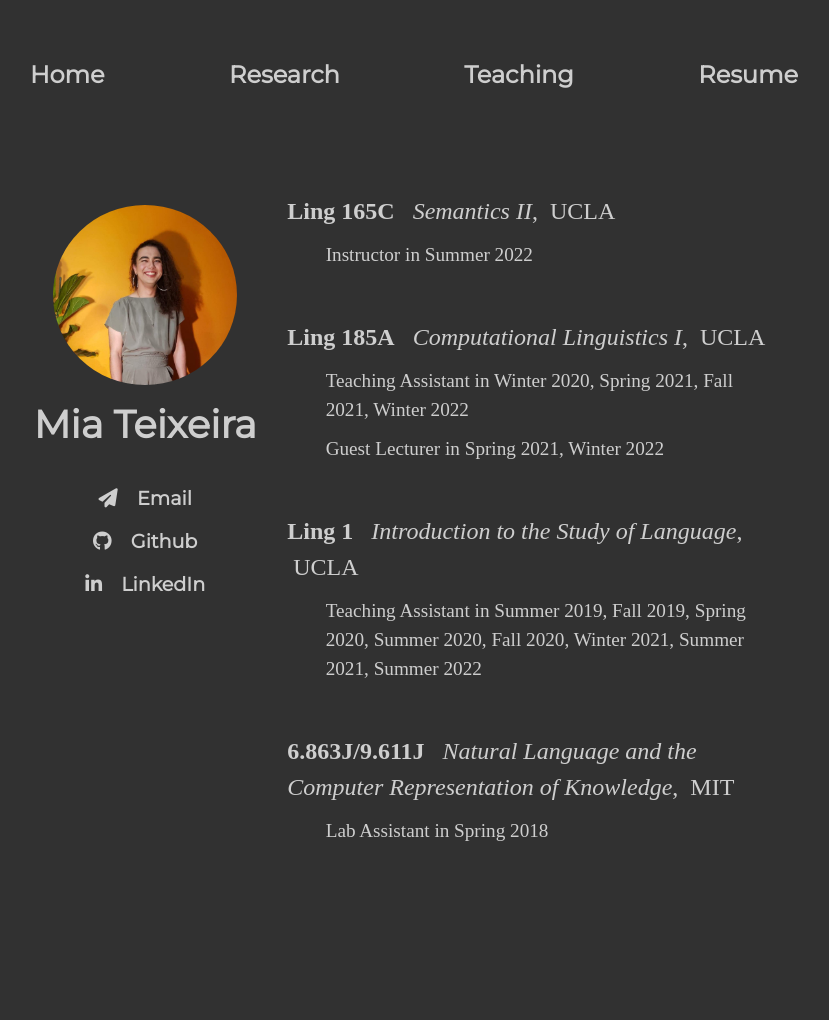
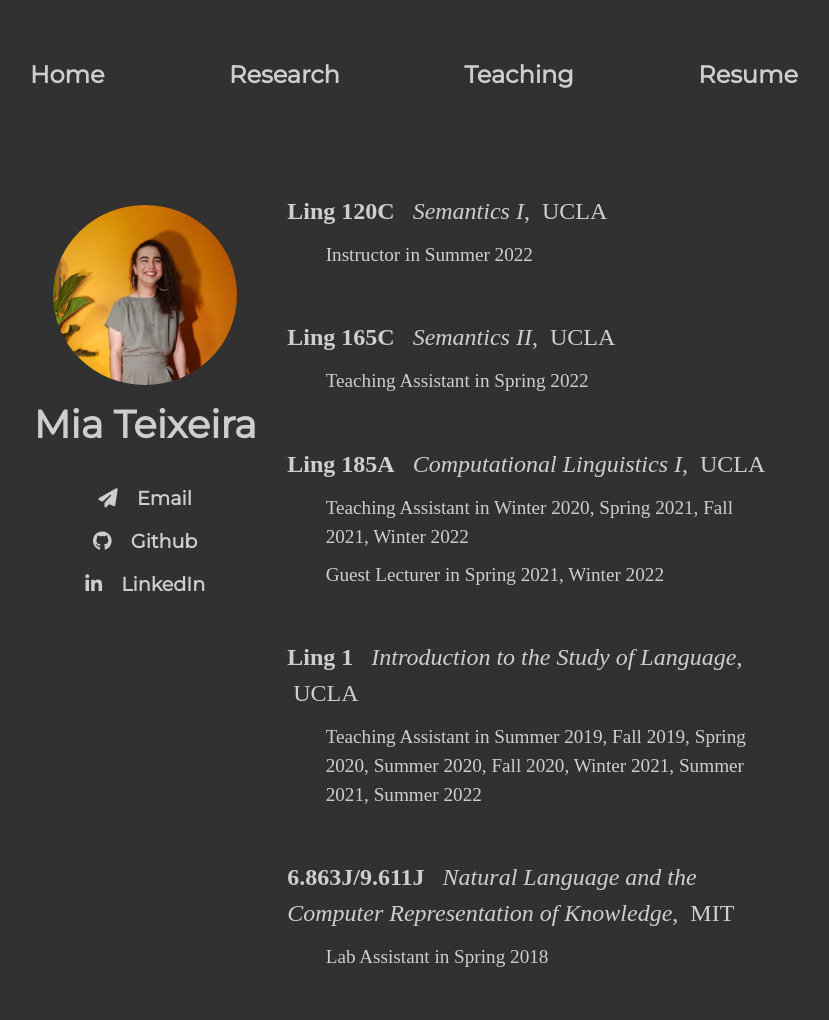
Before and after one commit to miateixeira/miateixeira.github.io, a Jekyll site: the page built from teaching/index.html, in a window 1280 px wide. Shown: the whole page, without its empty margins (226-1055 px from the left). Built offline with Jekyll 4.4.1, drawn with Linux system fonts in a browser that asks for light colours; nearby versions of some CDN libraries.

Commit message:
added 120c to teaching

```diff
--- a/teaching/index.html
+++ b/teaching/index.html
@@ -5,6 +5,18 @@ title: Teaching
 <div class="teaching">
 
   <!-- <h2>Teaching Experience</h2> -->
+
+  <!-- LING 120C -->
+  <div class="teaching-entry">
+    <p class="course-title">
+      <span class="course-number">Ling 120C</span>
+      <span class="course-name">Semantics I</span>,
+      <span class="course-school">UCLA</span>
+    </p>
+    <p class="course-detail">
+      Instructor in Summer 2022
+    </p>
+  </div>
 
   <!-- LING 165C -->
   <div class="teaching-entry">
@@ -14,7 +26,7 @@ title: Teaching
       <span class="course-school">UCLA</span>
     </p>
     <p class="course-detail">
-      Instructor in Summer 2022
+      Teaching Assistant in Spring 2022
     </p>
   </div>
 
```
